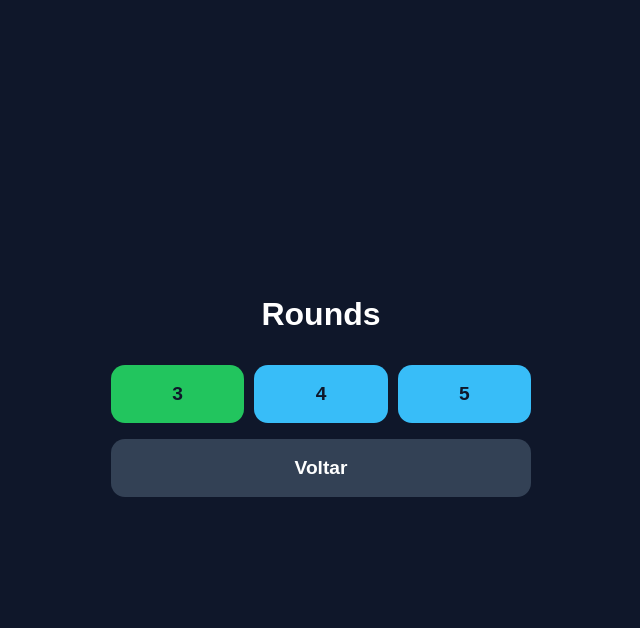
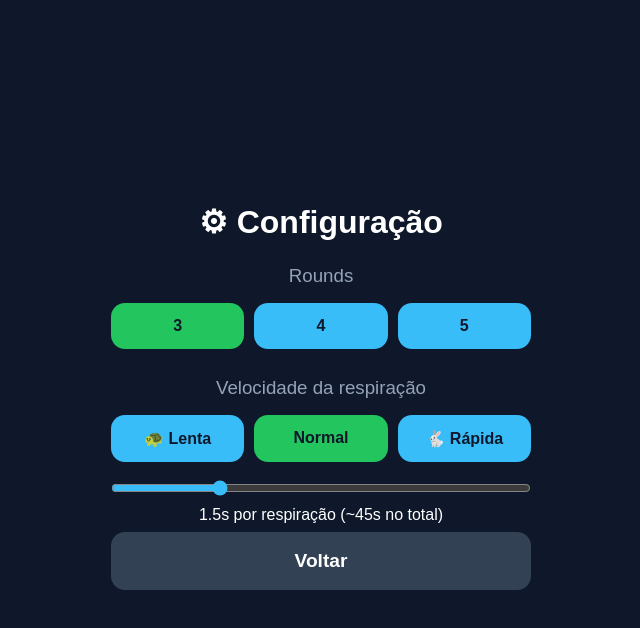
Before and after one commit to engfernandoxaviert-collab/wimhof, a plain HTML site: page index.html in a window 1280 px wide. Both pictures are taken after a click on the button "⚙ Configuração". Shown: the whole page, without its empty margins (319-959 px from the left). Drawn offline with Linux system fonts and the light colour scheme.

Commit message:
Update index.html

```diff
--- a/index.html
+++ b/index.html
@@ -11,6 +11,7 @@
   .tela{display:none;width:100%;max-width:420px}
   .ativa{display:block}
   h1{margin-bottom:24px}
+  h3{margin:20px 0 8px;color:#94a3b8;font-weight:normal}
   button{width:100%;padding:18px;margin:8px 0;border:none;border-radius:14px;
          font-size:1.2rem;background:#38bdf8;color:#0f172a;font-weight:bold}
   button.sec{background:#334155;color:#fff}
@@ -21,7 +22,9 @@
   .grande{transform:scale(1.2)} .pequeno{transform:scale(.8)}
   .reten{background:#a78bfa} .recup{background:#22c55e}
   .opcoes{display:flex;gap:10px}
+  .opcoes button{font-size:1rem;padding:14px 4px}
   .opcoes button.sel{background:#22c55e}
+  input[type=range]{width:100%;margin:10px 0;accent-color:#38bdf8}
   .hist{text-align:left;background:#1e293b;padding:12px;border-radius:10px;margin:6px 0;font-size:.9rem}
   canvas{width:100%;background:#1e293b;border-radius:12px;margin-bottom:12px}
   .leg{font-size:.85rem;margin-bottom:10px}
@@ -40,12 +43,21 @@
 </div>
 
 <div id="config" class="tela">
-  <h1>Rounds</h1>
-  <div class="opcoes">
-    <button onclick="setRounds(3)">3</button>
-    <button onclick="setRounds(4)">4</button>
-    <button onclick="setRounds(5)">5</button>
+  <h1>⚙ Configuração</h1>
+  <h3>Rounds</h3>
+  <div class="opcoes" id="optRounds">
+    <button data-v="3" onclick="setRounds(3)">3</button>
+    <button data-v="4" onclick="setRounds(4)">4</button>
+    <button data-v="5" onclick="setRounds(5)">5</button>
   </div>
+  <h3>Velocidade da respiração</h3>
+  <div class="opcoes" id="optVel">
+    <button data-v="2.25" onclick="setVel(2.25)">🐢 Lenta</button>
+    <button data-v="1.5" onclick="setVel(1.5)">Normal</button>
+    <button data-v="1" onclick="setVel(1)">🐇 Rápida</button>
+  </div>
+  <input type="range" id="slider" min="1" max="3" step="0.25" oninput="setVel(+this.value)">
+  <p id="velTxt"></p>
   <button class="sec" onclick="mostrar('inicio')">Voltar</button>
 </div>
 
@@ -67,6 +79,7 @@
 
 <script>
 let rounds = +localStorage.getItem('rounds') || 3;
+let vel = +localStorage.getItem('vel') || 1.5; // segundos por ciclo (inspira+expira)
 let roundAtual, tempos, timer;
 const RESP = 30, REC = 15;
 const $ = id => document.getElementById(id);
@@ -75,11 +88,14 @@ const vibrar = ms => navigator.vibrate && navigator.vibrate(ms);
 function mostrar(id){
   document.querySelectorAll('.tela').forEach(t=>t.classList.remove('ativa'));
   $(id).classList.add('ativa');
-  $('infoRounds').textContent = `Rounds: ${rounds}`;
-  document.querySelectorAll('.opcoes button').forEach(b=>
-    b.classList.toggle('sel', +b.textContent===rounds));
+  $('infoRounds').textContent = `Rounds: ${rounds} · Ritmo: ${vel}s`;
+  document.querySelectorAll('#optRounds button').forEach(b=>b.classList.toggle('sel', +b.dataset.v===rounds));
+  document.querySelectorAll('#optVel button').forEach(b=>b.classList.toggle('sel', +b.dataset.v===vel));
+  $('slider').value = vel;
+  $('velTxt').textContent = `${vel}s por respiração (~${Math.round(RESP*vel)}s no total)`;
 }
 function setRounds(n){ rounds=n; localStorage.setItem('rounds',n); mostrar('config'); }
+function setVel(v){ vel=v; localStorage.setItem('vel',v); mostrar('config'); }
 function botao(txt, fn, cls=''){ const b=$('btnAcao'); b.textContent=txt; b.onclick=fn; b.className=cls; }
 
 function iniciar(){ roundAtual=1; tempos=[]; mostrar('sessao'); respirar(); }
@@ -91,12 +107,13 @@ function respirar(){
   $('fase').textContent = `Round ${roundAtual}/${rounds} – Respiração`;
   $('dica').textContent = 'Inspire fundo, solte sem forçar';
   botao('⏭ Pular para retenção', aguardarRetencao, 'sec');
+  $('circ').style.transition = `transform ${vel}s ease-in-out`;
   let n=0; $('circ').textContent=0;
   timer=setInterval(()=>{
     n++; $('circ').textContent=n;
     $('circ').className='circulo '+(n%2?'grande':'pequeno');
     if(n>=RESP) aguardarRetencao();
-  },1500);
+  }, vel*1000);
 }
 
 // 2) Aguarda o clique para começar a retenção
@@ -173,15 +190,12 @@ function desenharGrafico(h){
   const maxY=Math.ceil(Math.max(...melhor)/30)*30 || 30;
   const x=i=> h.length===1 ? W/2 : P+i*(W-P*1.5)/(h.length-1);
   const y=v=> H-P-v*(H-P*1.8)/maxY;
-
-  // grade e eixo Y
   ctx.strokeStyle='#334155'; ctx.fillStyle='#94a3b8'; ctx.font='11px sans-serif';
   for(let v=0; v<=maxY; v+=maxY/4){
     ctx.beginPath(); ctx.moveTo(P,y(v)); ctx.lineTo(W-10,y(v)); ctx.stroke();
     ctx.fillText(Math.round(v)+'s',2,y(v)+4);
   }
   ctx.fillText('Sessões →',W-70,H-10);
-
   const linha=(dados,cor)=>{
     ctx.strokeStyle=cor; ctx.fillStyle=cor; ctx.lineWidth=2.5;
     ctx.beginPath(); dados.forEach((v,i)=>i?ctx.lineTo(x(i),y(v)):ctx.moveTo(x(i),y(v))); ctx.stroke();
```
